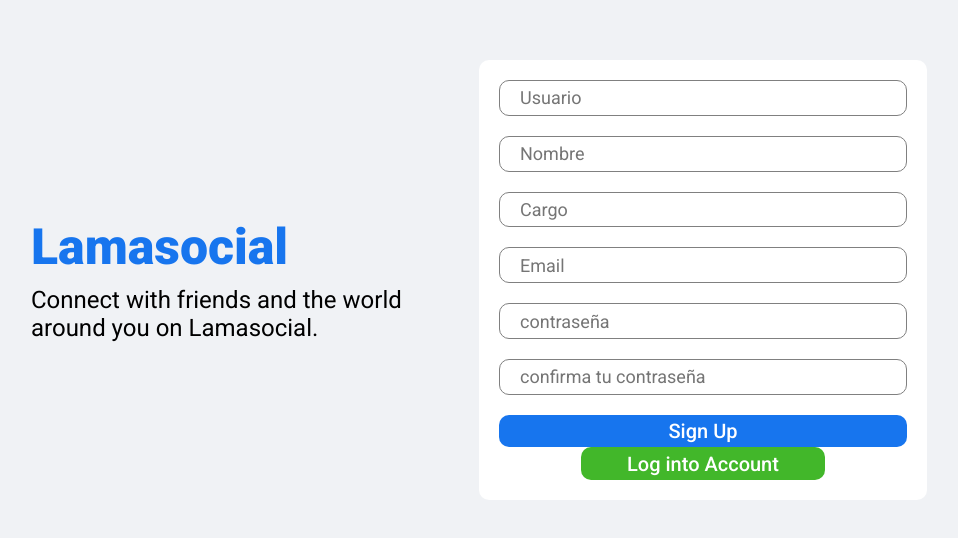
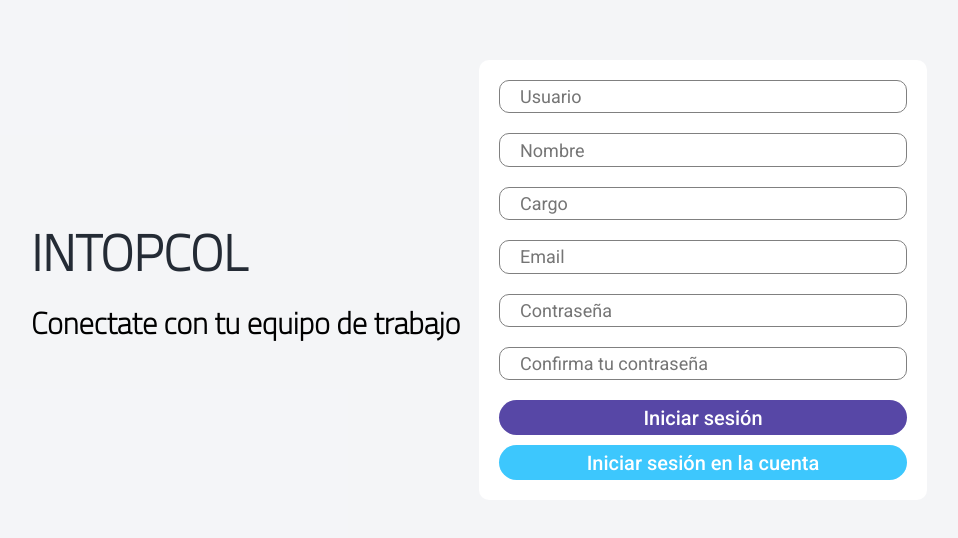
Before and after one commit to daferrom/CHAT_APP_MERN2, a React (Create React App) app in the folder client/: page / in a window 1280 px wide. Shown: the part 120-658 px from the top of the page, without its empty margins (161-1119 px from the left). Built offline with nearby package versions, Linux system fonts and the light colour scheme.

Commit message:
estilos en progreso

```diff
--- a/client/src/pages/login/Login.jsx
+++ b/client/src/pages/login/Login.jsx
@@ -1,5 +1,5 @@
 import { useContext, useRef } from "react";
-import "./login.css";
+import './login.css';
 import { loginCall } from "../../apiCalls";
 import { AuthContext } from "../../context/AuthContext";
 //import { CircularProgress } from "@material-ui/core";
@@ -19,7 +19,7 @@ export default function Login() {
     <div className="login">
       <div className="loginWrapper">
         <div className="loginLeft">
-          <h3 className="loginLogo">Intopcol chat</h3>
+          <h3 className="loginLogo">INTOPCOL </h3>
           <span className="loginDesc">
           Conectate con tu equipo de trabajo
           </span>
@@ -43,7 +43,7 @@ export default function Login() {
             />
             <button className="loginButton">{isFetching ? "loading" : "Iniciar sesión" }</button>
             <span className="loginForgot">Olvidaste tu contraseña?</span>
-            <button className="loginRegisterButton" type="submit">Crea tu cuenta d</button>
+            <button className="loginRegisterButton" type="submit">Crea tu cuenta </button>
               {/*{isFetching ? (
                 <CircularProgress color='white' size="20px" />
               ) : (
--- a/client/src/pages/login/login.css
+++ b/client/src/pages/login/login.css
@@ -24,7 +24,7 @@
 .loginLogo {
   font-size: 50px;
   font-weight: 800;
-  color: #1775ee;
+  color: #242B35;
   margin-bottom: 10px;
 }
 
@@ -54,11 +54,11 @@
     outline: none;
 }
 
-.loginButton{
+.loginButton {
     height: 50px;
     border-radius: 10px;
     border: none;
-    background-color: #1775ee;
+    background-color: #5747A6;
     color: white;
     font-size: 20px;
     font-weight: 500;
@@ -75,7 +75,7 @@
 
 .loginForgot{
     text-align: center;
-    color: #1775ee;
+    color: #92D6F1;
 }
 
 .loginRegisterButton{
@@ -84,7 +84,7 @@
     height: 50px;
     border-radius: 10px;
     border: none;
-    background-color: #42b72a;
+    background-color: #92D6F1;
     color: white;
     font-size: 20px;
     font-weight: 500;
--- a/client/src/pages/register/Register.jsx
+++ b/client/src/pages/register/Register.jsx
@@ -38,9 +38,9 @@ export default function Register() {
     <div className="login">
       <div className="loginWrapper">
         <div className="loginLeft">
-          <h3 className="loginLogo">Lamasocial</h3>
+          <h3 className="loginLogo">INTOPCOL</h3>
           <span className="loginDesc">
-            Connect with friends and the world around you on Lamasocial.
+          Conectate con tu equipo de trabajo
           </span>
         </div>
         <div className="loginRight">
@@ -75,7 +75,7 @@ export default function Register() {
               type="email"
             />
             <input
-              placeholder="contraseña"
+              placeholder="Contraseña"
               required
               ref={password}
 
@@ -84,17 +84,15 @@ export default function Register() {
               minLength="6"
             />
             <input
-              placeholder="confirma tu contraseña"
+              placeholder="Confirma tu contraseña"
               required
               ref={passwordAgain}
 
               className="loginInput"
               type="password"
             />
-            <button className="loginButton" type="submit">
-              Sign Up
-            </button>
-            <button className="loginRegisterButton">Log into Account</button>
+            <button className="loginButton" type="submit">Iniciar sesión</button>
+            <button className="loginRegisterButton">Iniciar sesión en la cuenta</button>
           </form>
         </div>
       </div>
--- a/client/src/pages/register/register.css
+++ b/client/src/pages/register/register.css
@@ -1,7 +1,9 @@
+@import url('https://fonts.googleapis.com/css2?family=Titillium+Web:wght@200&display=swap');
+
 .login {
   width: 100vw;
   height: 100vh;
-  background-color: #f0f2f5;
+  background-color: #f0f2f5bb;
   display: flex;
   align-items: center;
   justify-content: center;
@@ -22,14 +24,17 @@
 }
 
 .loginLogo {
+  font-family: Titillium Web;
   font-size: 50px;
   font-weight: 800;
-  color: #1775ee;
+  color: #242B35;
   margin-bottom: 10px;
 }
 
 .loginDesc {
-  font-size: 24px;
+  font-family: Titillium Web;
+  font-weight: 700;
+  font-size: 30px;
 }
 
 .loginBox{
@@ -43,7 +48,7 @@
 }
 
 .loginInput{
-    height: 50px;
+    height: 70px;
     border-radius: 10px;
     border: 1px solid gray;
     font-size: 18px;
@@ -56,10 +61,11 @@
 }
 
 .loginButton{
-    height: 50px;
-    border-radius: 10px;
+    width: 100%;
+    height: 80px;
+    border-radius: 20px;
     border: none;
-    background-color: #1775ee;
+    background-color: #5747A6 ;
     color: white;
     font-size: 20px;
     font-weight: 500;
@@ -72,12 +78,13 @@
 }
 
 .loginRegisterButton{
-    width: 60%;
+    width: 100%;
+    margin-top: 10px;
     align-self: center;
-    height: 50px;
-    border-radius: 10px;
+    height: 80px;
+    border-radius: 20px;
     border: none;
-    background-color: #42b72a;
+    background-color: #3dc7fd  ;
     color: white;
     font-size: 20px;
     font-weight: 500;
```
Also changed, not shown: 1 other file (tests, documents, lock files or other folders).
